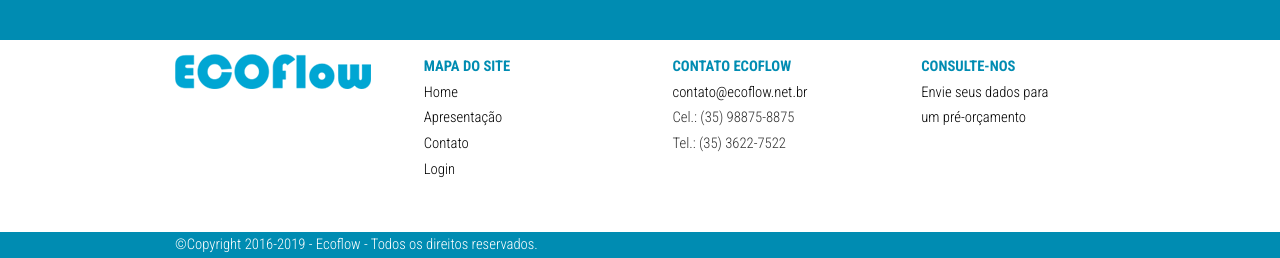
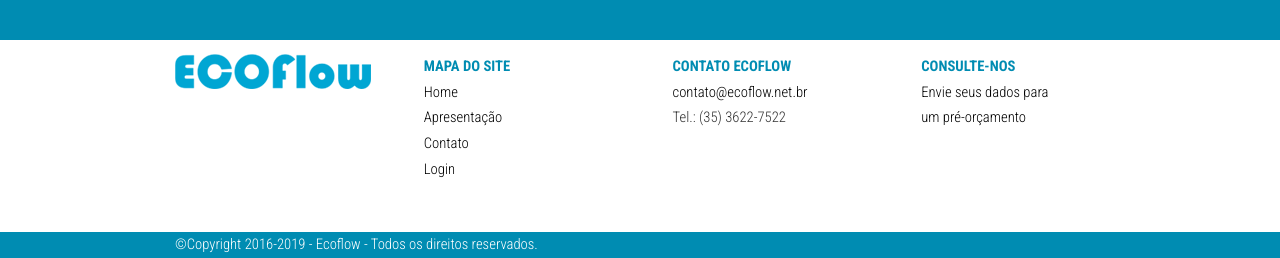
Before and after one commit to hivo-machado/ecoflow1, a PHP site: page / in a window 1280 px wide. Shown: the part 1702-1960 px from the top of the page. Run offline with PHP 8.4, Linux system fonts and the light colour scheme; some libraries are stand-ins or nearby versions.

Commit message:
Issue#29

```diff
--- a/footer.php
+++ b/footer.php
@@ -18,7 +18,6 @@
 							<address class="text-center">
 							  	<strong>Contato ECOFlow</strong><br>
 							  	<abbr title="E-mail"><span class="glyphicon glyphicon-envelope" arian-hidden="true"></span></abbr> : <a class="link-rodape" href="mailto:contato@ecoflow.net.br">contato@ecoflow.net.br</a><br>
-							  	<abbr title="Celular"><span class="glyphicon glyphicon-phone" arian-hidden="true"></span></abbr> :  (35) 98875-8875 <br>
 							  	<abbr title="Telefone"><span class="glyphicon glyphicon-earphone" arian-hidden="true"></span></abbr> :  (35) 3622-7522 <br>
 							  	<!--<abbr title="Celular"><span class="glyphicon glyphicon-phone" arian-hidden="true"></span> </abbr> : -->
 							</address>
@@ -37,7 +36,6 @@
 							<address class="text-center">
 							<strong>Contato ECOFlow</strong><br>
 							contato@ecoflow.net.br<br>
-							Cel.: (35) 98875-8875<br>
   							Tel.: (35) 3622-7522<br>
 							</address>
 						</div>
--- a/index.html
+++ b/index.html
@@ -287,7 +287,6 @@
 							<a  href="mailto:contato@ecoflow.net.br"></span> contato@ecoflow.net.br</a><br>
 						</div>
 
-						Cel.: (35) 98875-8875<br>
   						Tel.: (35) 3622-7522<br>
 
 						</address>
```
